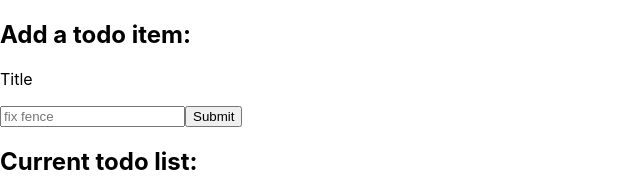
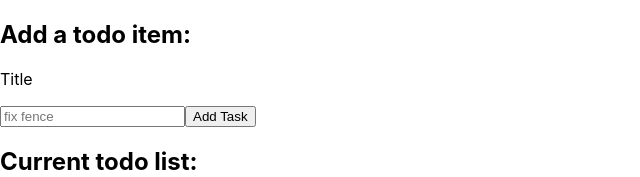
Before and after one commit to oldermcdonald/farmapp-frontend, a React (Create React App) app: page / in a window 1280 px wide. Shown: the top 177 px of the page, without its empty margins (0-640 px from the left). Built offline with nearby package versions, Linux system fonts and the light colour scheme; no server answers.

Commit message:
exported todolist as a component

```diff
--- a/src/App.js
+++ b/src/App.js
@@ -1,4 +1,5 @@
 import React from 'react';
+import ToDoList from './ToDoList'
 
 class App extends React.Component {
   state = {
@@ -6,25 +7,18 @@ class App extends React.Component {
   }
 
   componentDidMount() {
-    const url = 'http://localhost:8080/api/todolist'
-    fetch(url)
+    const apiUrl = 'http://localhost:8080/api/todolist'
+    fetch(apiUrl)
     .then(res => res.json())
-    .then(data => this.setState({ todolist: data }))
+    .then(data => this.setState({
+      todolist: data
+    }))
   }
 
   render() {
     return (
       <div className="App">
-
-        <div>
-          <form className="todoitem" action="">
-            <h2>Add a todo item:</h2>
-            <p>Title</p>
-            <input type="text" placeholder="fix fence"/>
-            <input type="submit" value="Submit"/>
-          </form>
-        </div>
-
+        <ToDoList />
         <h2>Current todo list:</h2>
         <p>...</p>
       </div>
--- /dev/null
+++ b/src/ToDoList.js
@@ -0,0 +1,16 @@
+import React from 'react'
+
+export default class ToDoList extends React.Component {
+  render() {
+    return (
+      <div>
+      <form className="todoitem" action="">
+        <h2>Add a todo item:</h2>
+        <p>Title</p>
+        <input type="text" placeholder="fix fence"/>
+        <input type="submit" value="Add Task"/>
+      </form>
+    </div>
+    )
+  }
+}
```
